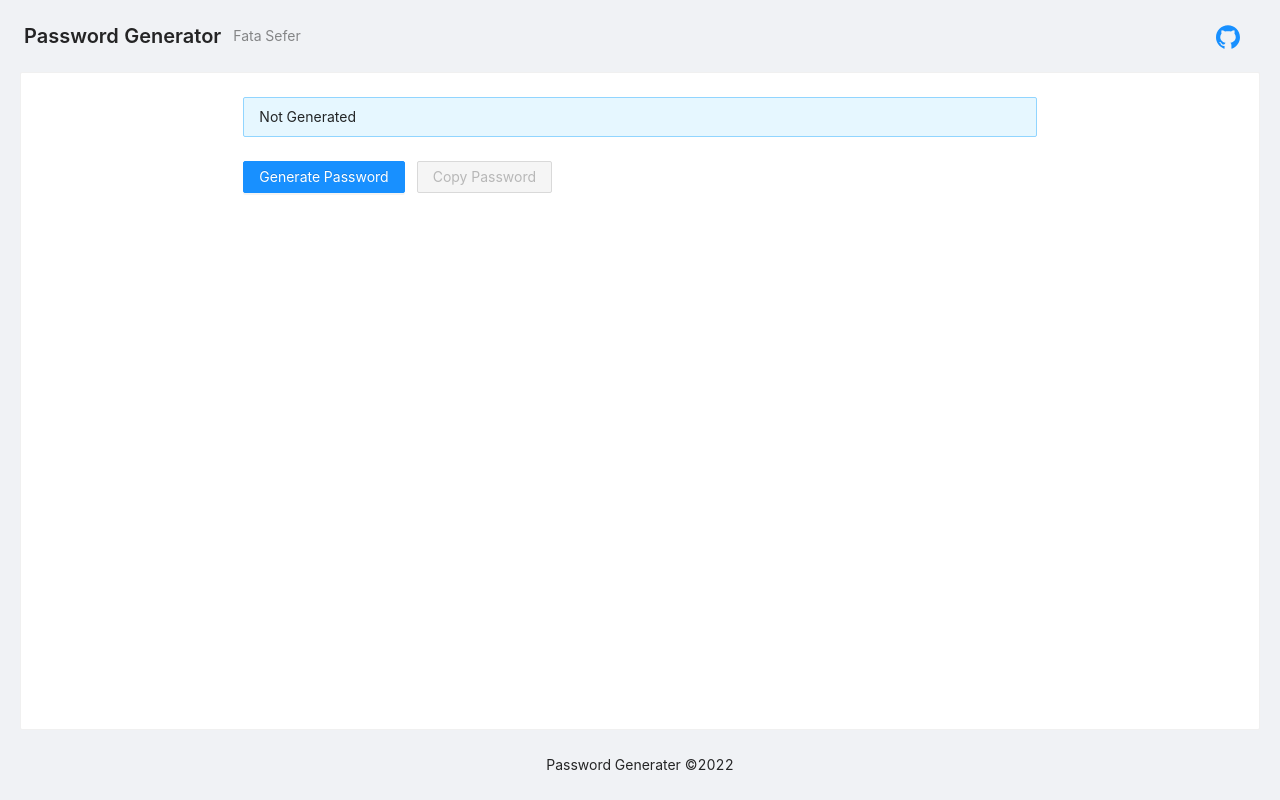
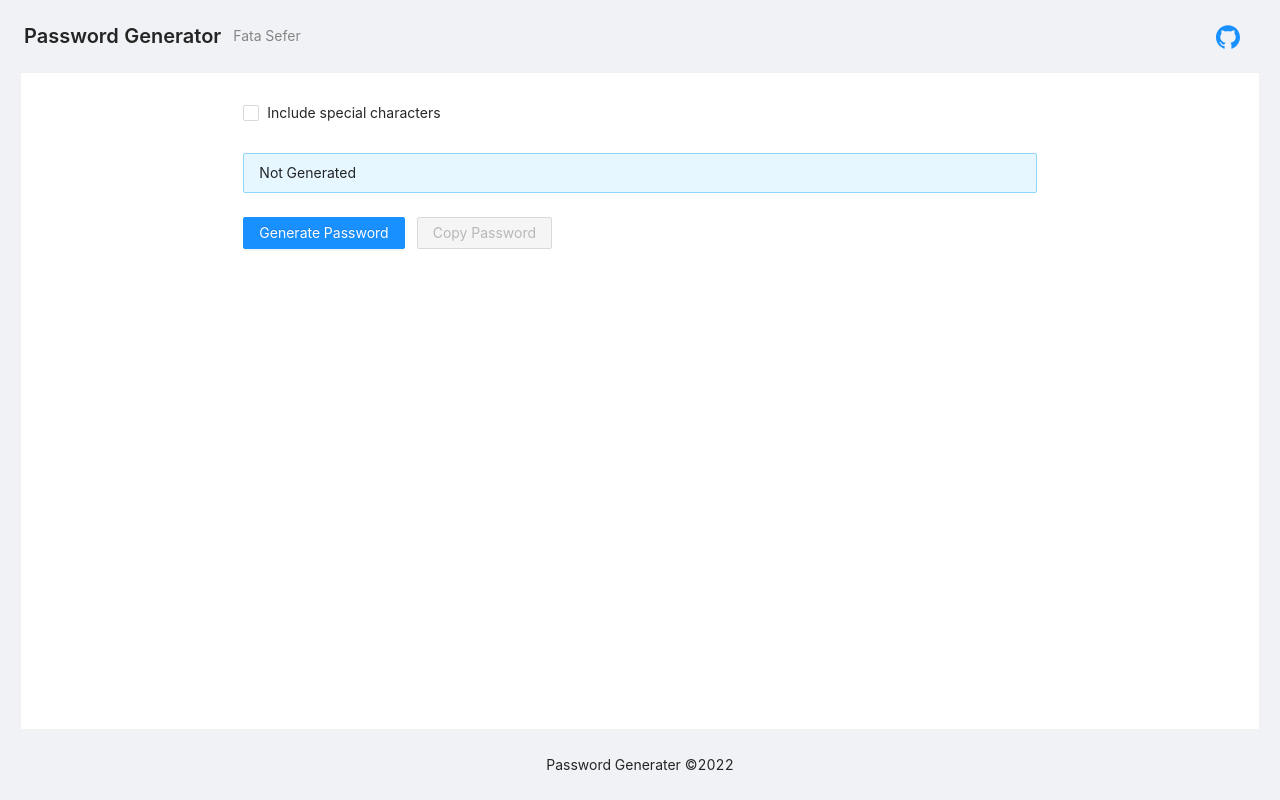
Before and after one commit to fs98/password-generator, a React (Create React App) app: page / in a window 1280 px wide. Built offline with nearby package versions, Linux system fonts and the light colour scheme.

Commit message:
feature: add specialCharacters option checkbox

```diff
--- a/src/components/PasswordGenerator.tsx
+++ b/src/components/PasswordGenerator.tsx
@@ -1,18 +1,22 @@
 import React, { useState } from 'react';
-import { Form, Button, Card, Alert } from 'antd';
-import type { FormProps } from 'antd';
+import { Form, Button, Card, Alert, Checkbox } from 'antd';
+import type { CheckboxOptionType } from 'antd';
 
 export const PasswordGenerator = (): JSX.Element => {
   const [password, setPassword] = useState('Not Generated');
 
-  const onFinish = (values: FormProps): void => {
-    console.log('Success:', values);
-
+  const onFinish = (values: {
+    specialCharacters: CheckboxOptionType;
+  }): void => {
+    const letters = 'abcdefghijklmnopqrstuvwxyzABCDEFGHIJKLMNOPQRSTUVWXYZ';
     const numbers = '0123456789';
-    const letters = 'abcdefghijklmnopqrstuvwxyzABCDEFGHIJKLMNOPQRSTUVWXYZ';
     const specialCharacters = '!@#$%^&*()';
 
-    const chars = numbers + letters + specialCharacters;
+    let chars = letters + numbers;
+
+    if (values.specialCharacters) {
+      chars += specialCharacters;
+    }
 
     const passwordLength = 12;
 
@@ -49,6 +53,16 @@ export const PasswordGenerator = (): JSX.Element => {
         autoComplete="off"
       >
         <Form.Item
+          name="specialCharacters"
+          valuePropName="checked"
+          wrapperCol={{
+            offset: 4,
+            span: 16,
+          }}
+        >
+          <Checkbox>Include special characters</Checkbox>
+        </Form.Item>
+        <Form.Item
           wrapperCol={{
             offset: 4,
             span: 16,
```
